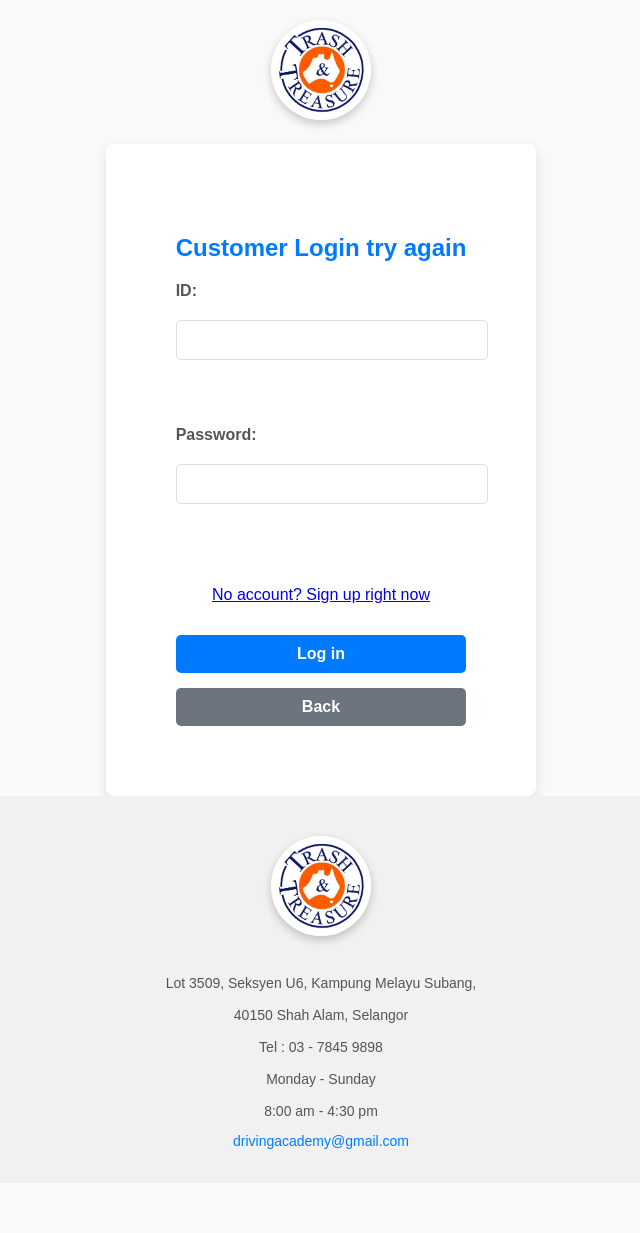
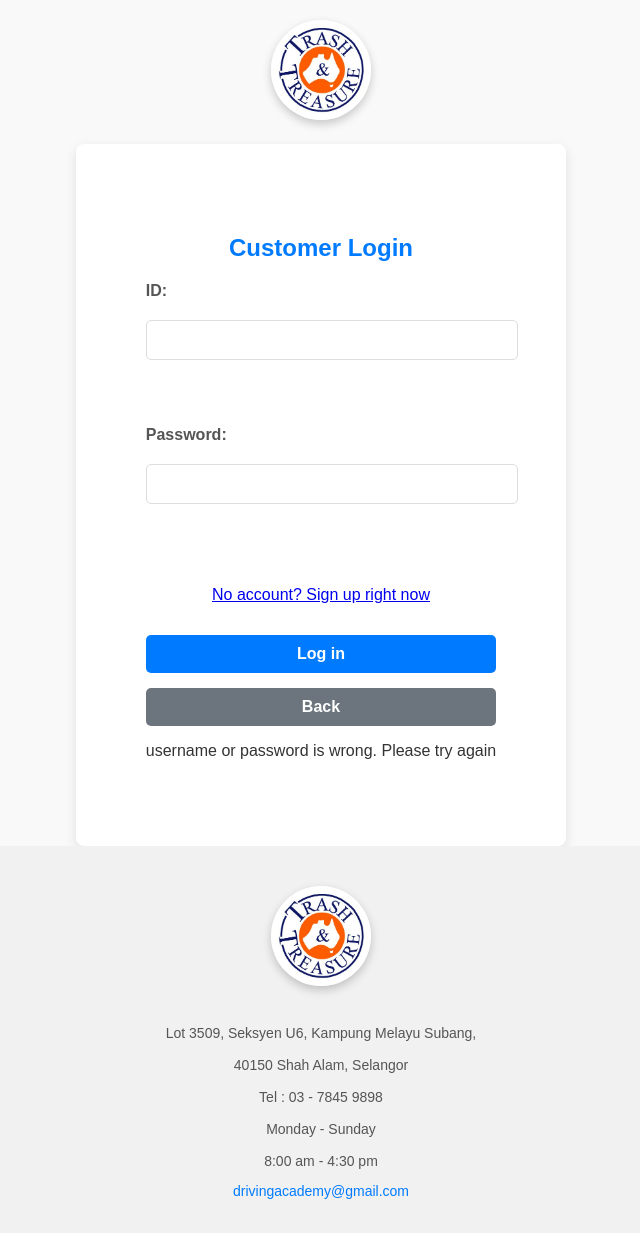
Before and after one commit to shahrizxl/Software_Engineer, a Flask app: template templates/customerloginfail.html in a window 1280 px wide. Shown: the whole page, without its empty margins (319-959 px from the left). Before the commit the page ends 1149 px from the top, so only its background shows below. Run offline with Flask 3, Linux system fonts and the light colour scheme; the template is opened without the code that fills it, so the values that code supplies are empty.

Commit message:
Update customerloginfail.html

```diff
--- a/templates/customerloginfail.html
+++ b/templates/customerloginfail.html
@@ -9,7 +9,7 @@
         <a href="/"> <img src="/static/1.jpg" style width="100px" height="100px"></a>
      </figure>
     <section class=color>
-    <h1>Customer Login try again</h1>
+    <h1>Customer Login</h1>
     <form action="/customer" method="post">
         <label>ID:</label>
         <input name="id" required><br><br>
@@ -23,6 +23,7 @@
           <button type="button" onclick="window.location.href='/'">Back</button>
 
     </form>
+    <p>username or password is wrong. Please try again</p>
 </section>
 <footer>
     <figure class="logo">
```
